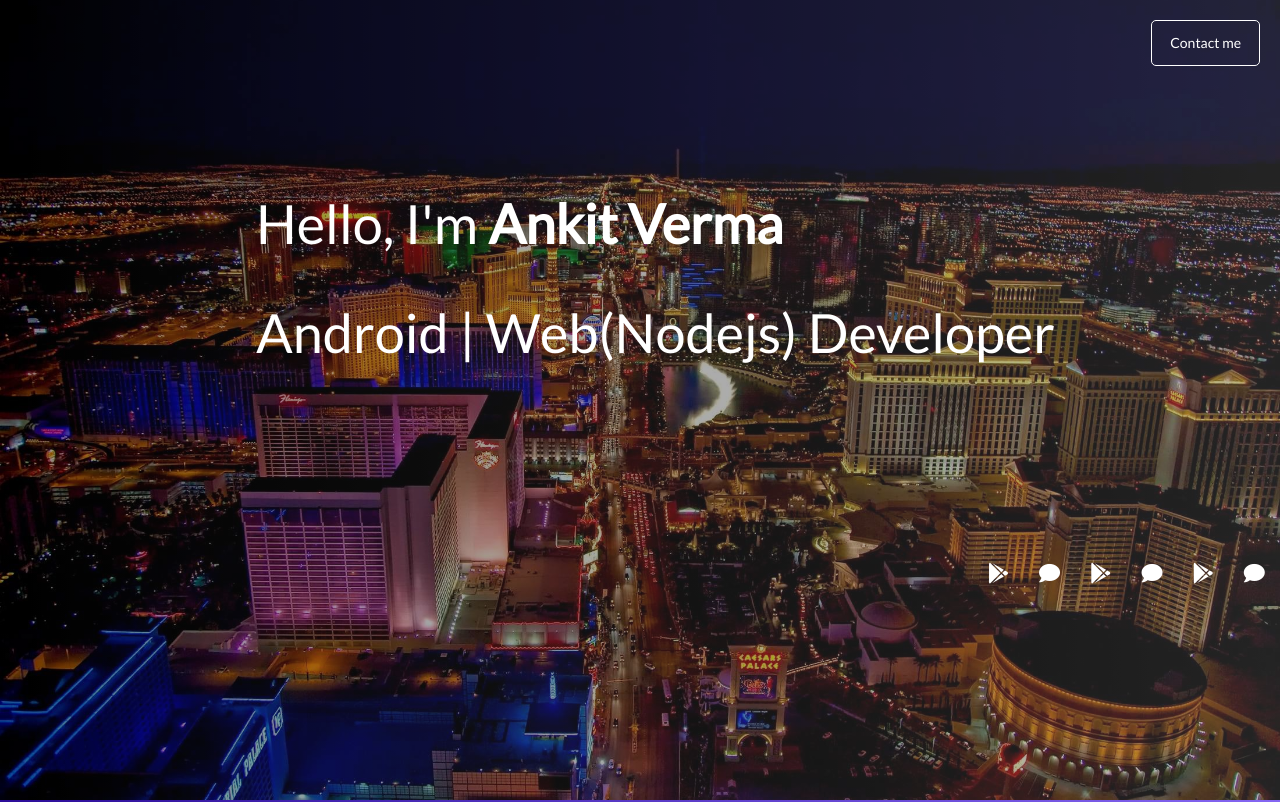
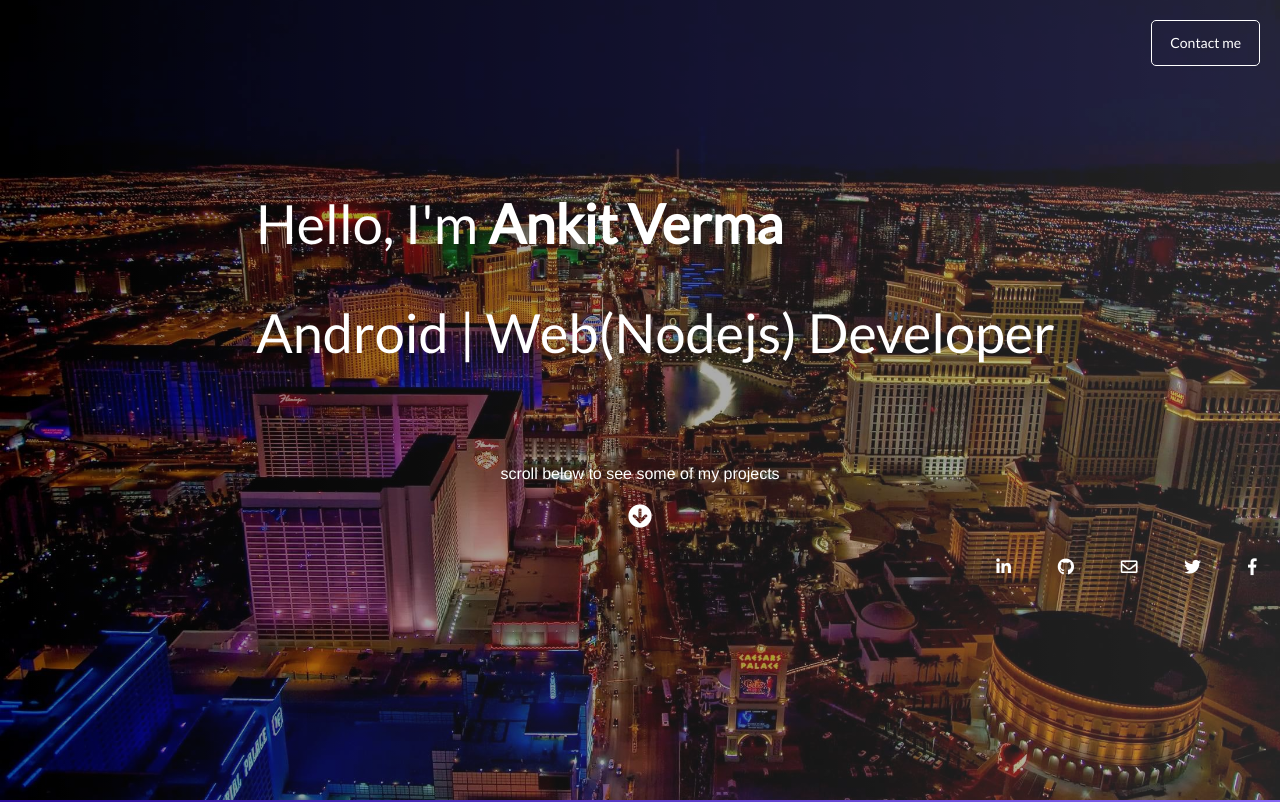
Before and after one commit to Rajpal-Diwaker/portfolio, a plain HTML site: page projects.html in a window 1280 px wide. Shown: the top 802 px of the page. Drawn offline with nearby package versions, Linux system fonts and the light colour scheme; a web font is replaced by a local one.

Commit message:
completed intro for both devices

```diff
--- a/css/project-page.css
+++ b/css/project-page.css
@@ -168,7 +168,7 @@ body {
 /* links on intro page */
 
 .social-w {
-    margin-top: 200px;
+    margin-top: 30px;
     width: 100%;
     /* just to keep links in right */
     display: flex;
@@ -189,6 +189,25 @@ body {
 .intro-links a:hover {
     font-size: 120%;
     transition: 0.2s;
+}
+
+
+/* scroll below to see more */
+
+.scroll{
+    width: 100%;
+    display: flex;
+    flex-direction: column;
+    justify-content: center;
+    align-items: center;
+    align-content: center;
+    font-size: 16px;
+    margin-top: 100px;
+}
+
+.scroll i{
+    margin-top: 8px;
+    font-size: 150%;
 }
 
 @media only screen and (max-width: 500px) {
@@ -233,7 +252,7 @@ body {
     }
 
     .social-w {
-        margin-top: 30%;
+        margin-top: 15%;
         /* just to keep links in right */
         display: flex;
         justify-content: center;
--- a/projects.html
+++ b/projects.html
@@ -38,39 +38,37 @@
                 <br>
                 <h2>Android | Web(Nodejs) Developer</h2>
             </div>
+            <div class="scroll">
+                <p>scroll below to see some of my projects</p>
+                <i class="fas fa-arrow-circle-down"></i>
+            </div>
             <div class="social-w">
                 <div class="intro-links">
                     <div class="social-item ">
                         <a href="https://www.linkedin.com/in/ankit-verma-03308215a/" class="social-link-item"
                             target="_blank">
-                            <i class="fab fa-google-play" style="font-size: 150%;"></i>
+                            <i class="fab fa-linkedin-in" style="font-size: 120%;"></i>
                         </a>
                     </div>
                     <div class="social-item ">
-                        <a class="social-link-item" target="_blank">
-                            <i class="fas fa-comment" style="color:#fff;font-size: 150%;"></i>
+                        <a href="https://www.github.com/avcbcoder" class="social-link-item" target="_blank">
+                            <i class="fab fa-github" style="font-size: 120%;"></i>
                         </a>
                     </div>
                     <div class="social-item ">
-                        <a href="https://www.linkedin.com/in/ankit-verma-03308215a/" class="social-link-item"
-                            target="_blank">
-                            <i class="fab fa-google-play" style="font-size: 150%;"></i>
+                        <a href="mailto:ankitvermamat@gmail.com" class="social-link-item" target="_blank">
+                            <i class="far fa-envelope" style="font-size: 120%;"></i>
                         </a>
                     </div>
                     <div class="social-item ">
-                        <a class="social-link-item" target="_blank">
-                            <i class="fas fa-comment" style="color:#fff;font-size: 150%;"></i>
+                        <a href="https://www.github.com/avcbcoder" class="social-link-item" target="_blank">
+                            <i class="fab fa-twitter" style="font-size: 120%;"></i>
                         </a>
                     </div>
+
                     <div class="social-item ">
-                        <a href="https://www.linkedin.com/in/ankit-verma-03308215a/" class="social-link-item"
-                            target="_blank">
-                            <i class="fab fa-google-play" style="font-size: 150%;"></i>
-                        </a>
-                    </div>
-                    <div class="social-item ">
-                        <a class="social-link-item" target="_blank">
-                            <i class="fas fa-comment" style="color:#fff;font-size: 150%;"></i>
+                        <a href="https://www.facebook.com/profile.php?id=100007480631114&ref=bookmarks" class="social-link-item" target="_blank">
+                            <i class="fab fa-facebook-f" style="font-size: 120%;"></i>
                         </a>
                     </div>
                 </div>
```
